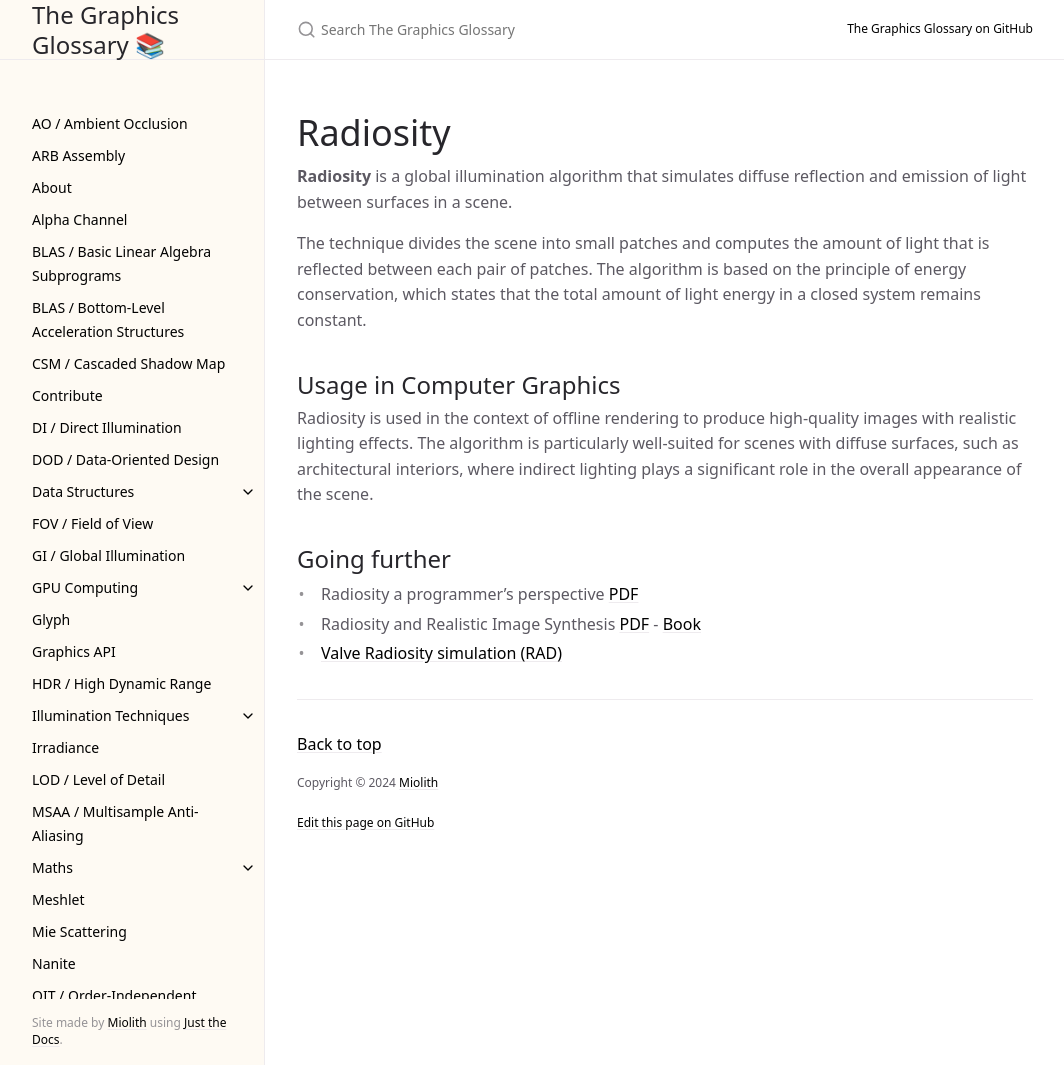
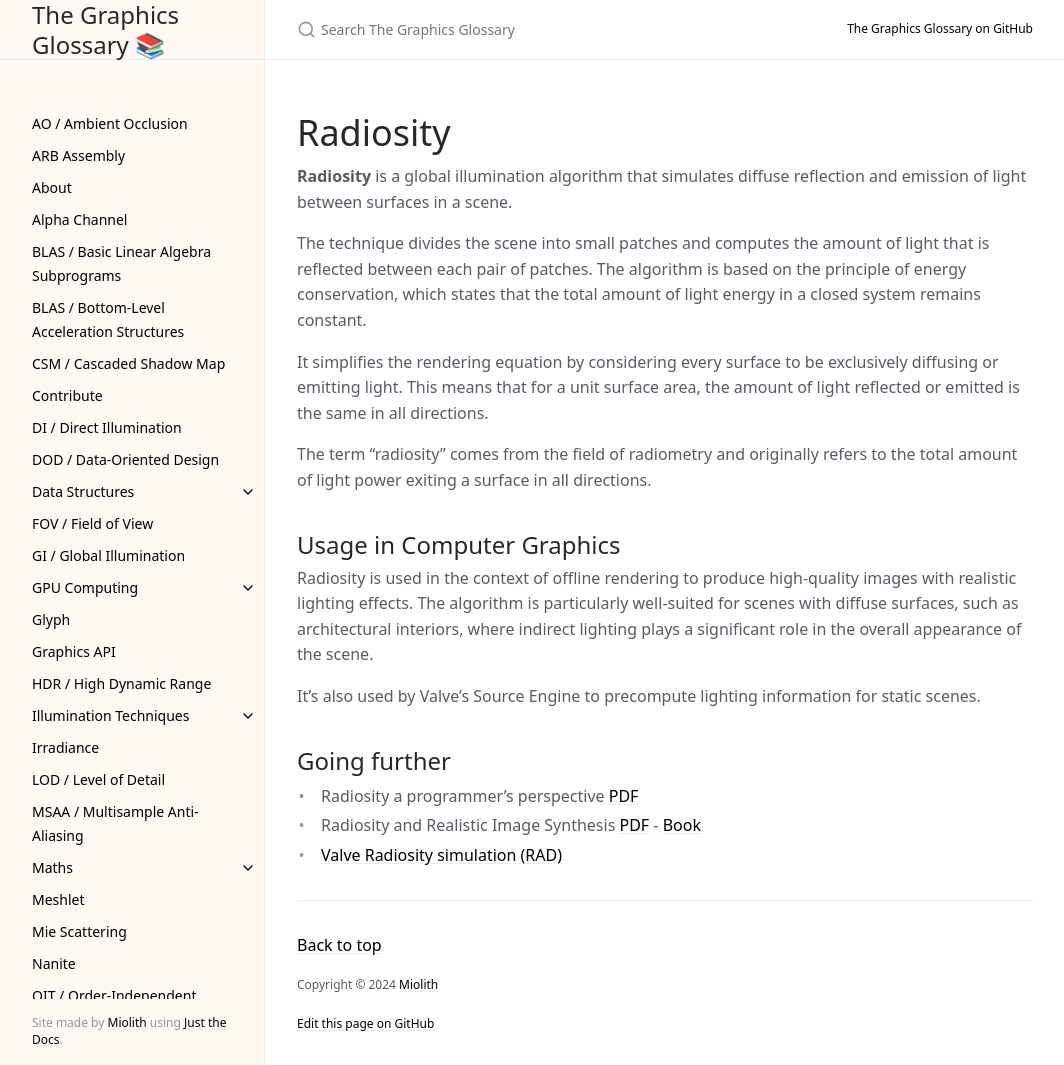
Before and after one commit to GraphicsGlossary/graphicsglossary.github.io, a Jekyll site: the page built from docs/radiosity.md, in a window 1280 px wide and 1065 px high. Shown: the whole window, without its empty margins (107-1171 px from the left). Built offline with Jekyll 4.4.1, drawn with Linux system fonts in a browser that asks for light colours; cached includes are drawn as plain includes.

Commit message:
update radiosity

```diff
--- a/docs/radiosity.md
+++ b/docs/radiosity.md
@@ -10,9 +10,15 @@ permalink: /radiosity/
 
 The technique divides the scene into small patches and computes the amount of light that is reflected between each pair of patches. The algorithm is based on the principle of energy conservation, which states that the total amount of light energy in a closed system remains constant.
 
+It simplifies the rendering equation by considering every surface to be exclusively diffusing or emitting light. This means that for a unit surface area, the amount of light reflected or emitted is the same in all directions.
+
+The term "radiosity" comes from the field of radiometry and originally refers to the total amount of light power exiting a surface in all directions.
+
 ## Usage in Computer Graphics
 
 Radiosity is used in the context of offline rendering to produce high-quality images with realistic lighting effects. The algorithm is particularly well-suited for scenes with diffuse surfaces, such as architectural interiors, where indirect lighting plays a significant role in the overall appearance of the scene.
+
+It's also used by Valve's Source Engine to precompute lighting information for static scenes.
 
 ## Going further
 
```
